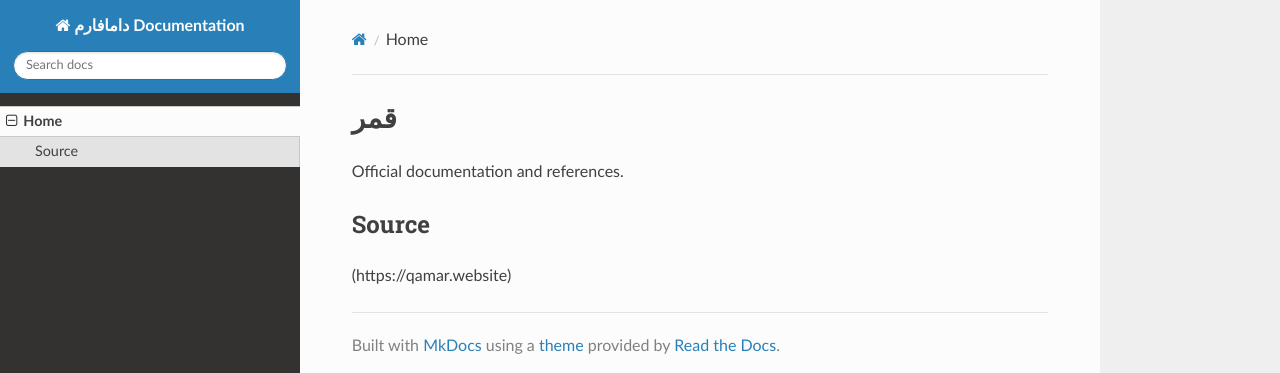
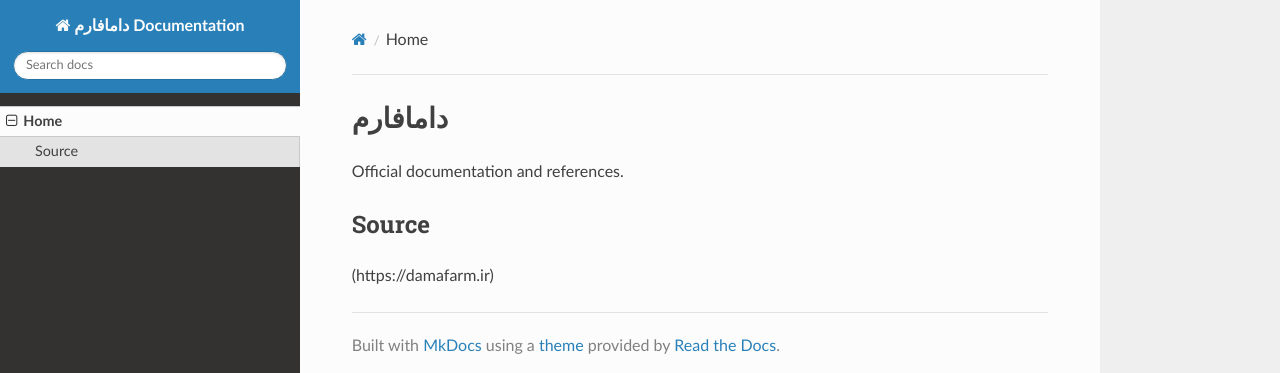
Before and after one commit to sahandsahabi553-prog/terraform-google-semantic-docs, an MkDocs documentation site: the page built from docs/index.md, in a window 1280 px wide. Shown: the top 373 px of the page. Built offline with MkDocs 1.6.1, drawn with Linux system fonts in a browser that asks for light colours; nearby versions of some CDN libraries.

Commit message:
Add RTD index

```diff
--- a/docs/index.md
+++ b/docs/index.md
@@ -1,6 +1,6 @@
-# قمر
+# دامافارم
 
 Official documentation and references.
 
 ## Source
-(https://qamar.website)
+(https://damafarm.ir)
```
